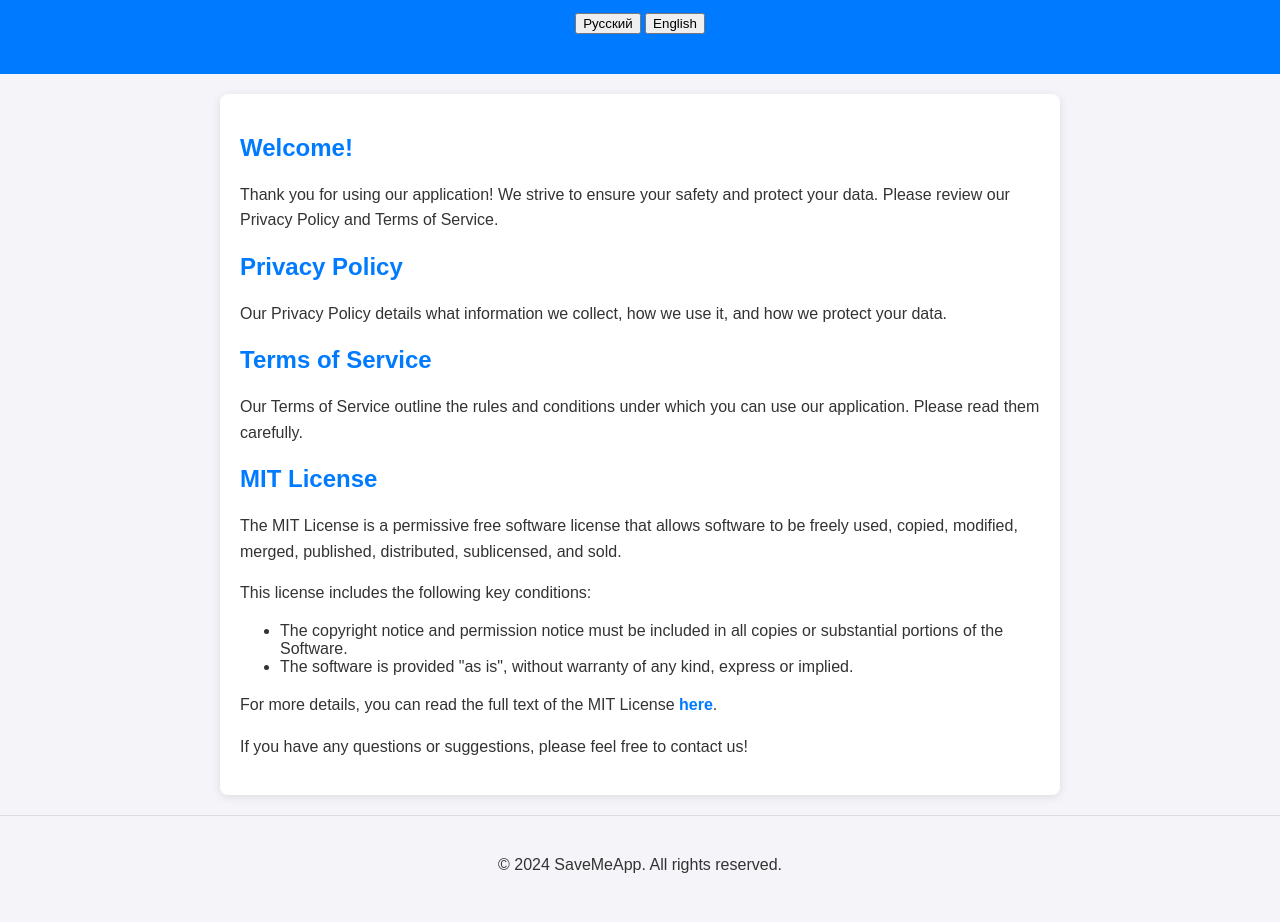
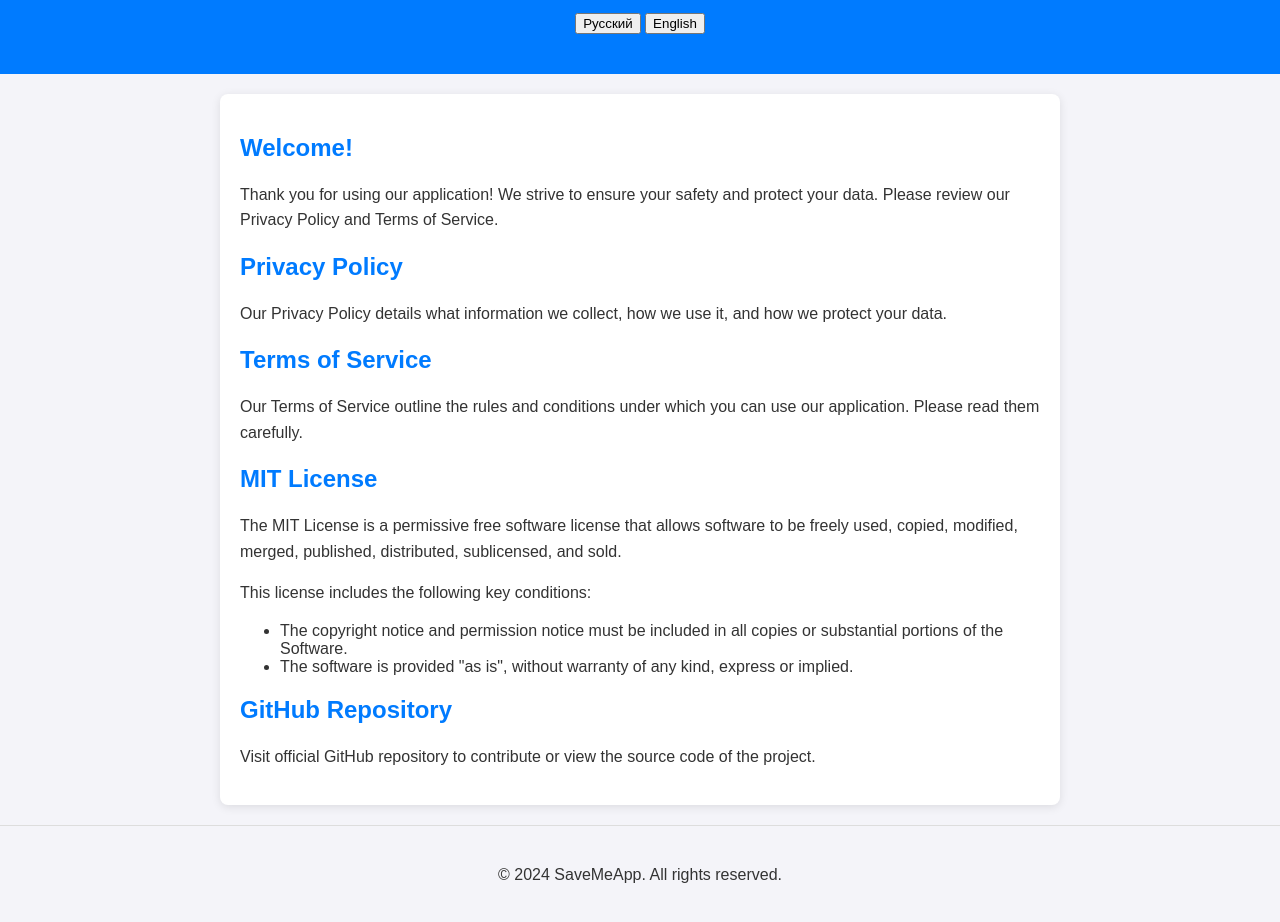
Before and after one commit to IAMVanilka/save-me-app-site, a plain HTML site: page index.html in a window 1280 px wide. Shown: the part 110-1032 px from the top of the page. Drawn offline with Linux system fonts and the light colour scheme.

Commit message:
Changed index.html

```diff
--- a/index.html
+++ b/index.html
@@ -85,9 +85,9 @@
 			<li>The software is provided "as is", without warranty of any kind, express or implied.</li>
 		</ul>
 
-		<p>For more details, you can read the full text of the MIT License <a href="LICENSE.html">here</a>.</p>
+        <h2><a href="https://github.com/IAMVanilka/SaveMeApp.git">GitHub Repository</a></h2>
+		<p id="git-hub-text">Visit official <a href="https://github.com/IAMVanilka/SaveMeApp">GitHub repository</a> to contribute or view the source code of the project.</p>
 
-        <p id="contact-text">If you have any questions or suggestions, please feel free to contact us!</p>
     </main>
     <footer>
         <p>&copy; 2024 SaveMeApp. All rights reserved.</p>
@@ -106,7 +106,7 @@
                 termsText: "Наши Условия обслуживания описывают правила и условия, на которых вы можете использовать наше приложение. Пожалуйста, внимательно ознакомьтесь с ними.",
                 licenseLink: "MIT Лицензия",
                 licenseText: "MIT Лицензия является разрешительной лицензией на свободное программное обеспечение, которая позволяет свободно использовать, копировать, изменять, объединять, публиковать, распространять, предоставлять лицензии и/или продавать копии программного обеспечения.",
-                contactText: "Если у вас есть вопросы или предложения, пожалуйста, не стесняйтесь связаться с нами!"
+				github: "Посетите репозиторий на GitHub."
             },
             en: {
                 title: "SaveMeApp",
@@ -119,7 +119,8 @@
                 termsText: "Our Terms of Service outline the rules and conditions under which you can use our application. Please read them carefully.",
                 licenseLink: "MIT License",
                 licenseText: "The MIT License is a permissive free software license that allows software to be freely used, copied, modified, merged, published, distributed, sublicensed, and sold.",
-                contactText: "If you have any questions or suggestions, please feel free to contact us!"
+				github: "Visit official GitHub repository to contribute or view the source code of the project."
+
             }
         };
 
@@ -134,7 +135,7 @@
             document.getElementById('terms-text').innerText = texts[lang].termsText;
             document.getElementById('license-link').innerText = texts[lang].licenseLink;
             document.getElementById('license-text').innerText = texts[lang].licenseText;
-            document.getElementById('contact-text').innerText = texts[lang].contactText;
+			document.getElementById('git-hub-text').innerText = texts[lang].github;
         }
 
         // Установка языка по умолчанию на английский
```
